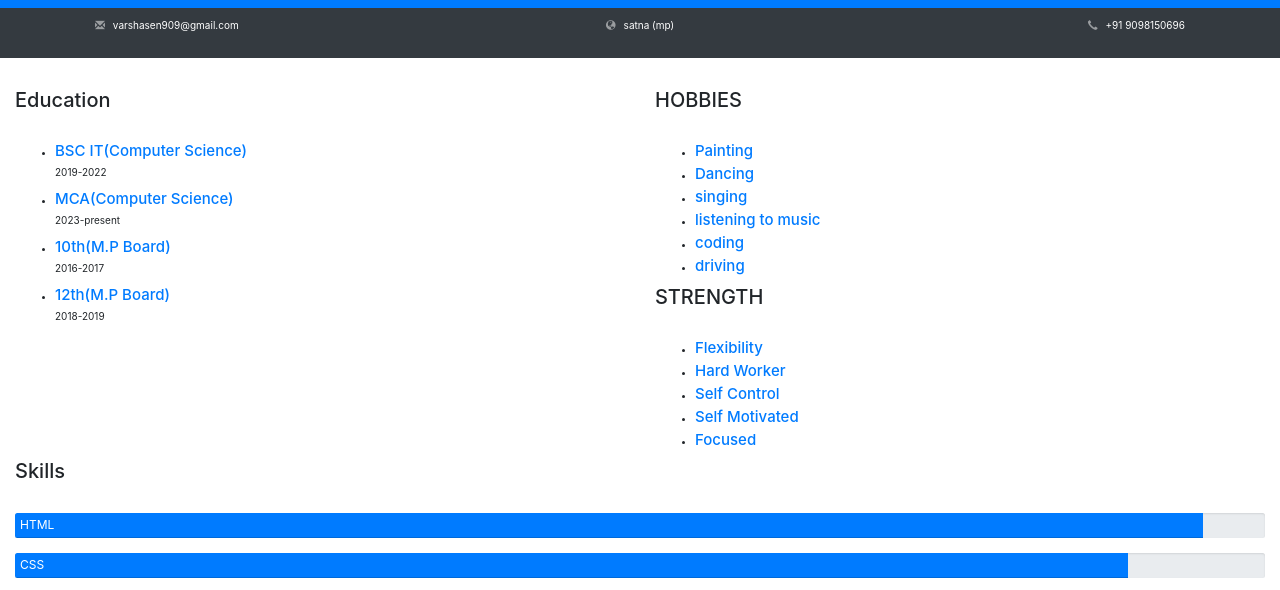
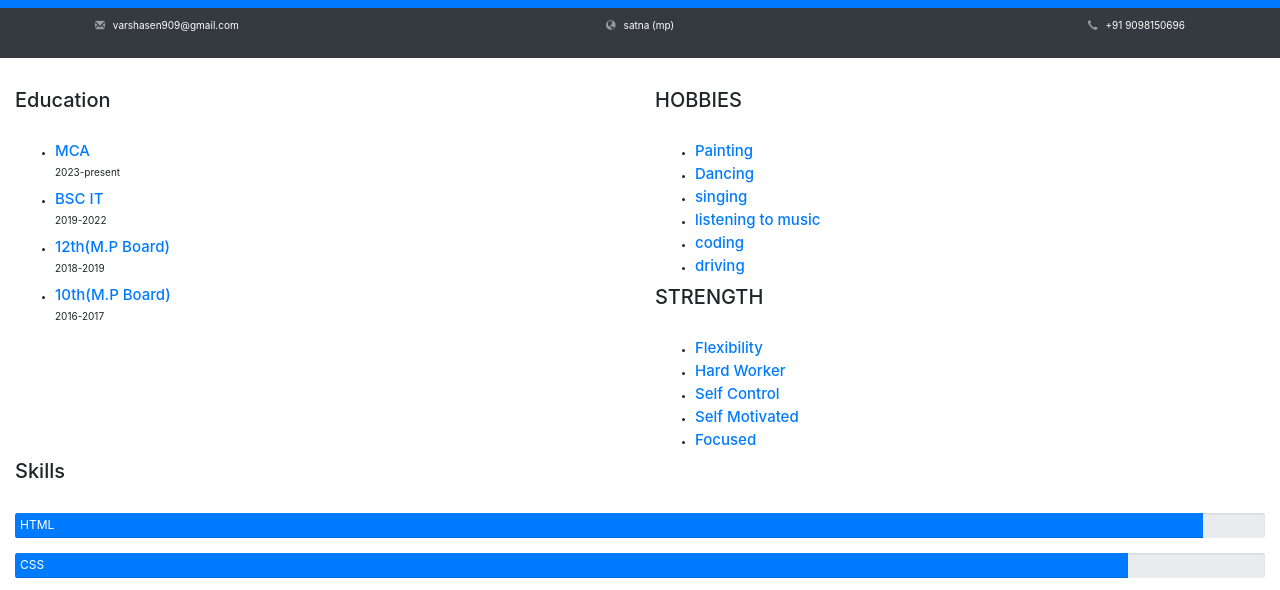
Before and after one commit to varsha08-06-2001/Resume, a plain HTML site: page index.html in a window 1280 px wide. Shown: the part 202-792 px from the top of the page. Drawn offline with nearby package versions, Linux system fonts and the light colour scheme.

Commit message:
Update index.html

```diff
--- a/index.html
+++ b/index.html
@@ -63,20 +63,21 @@
             <h2 class="mb-5">Education</h2>
             <ul>
               <li>
-                <h4 class="text-primary">BSC IT(Computer Science)</h4>
+                <h4 class="text-primary">MCA</h4>
+                <p>2023-present</p>
+
+              </li>
+              <li>
+                <h4 class="text-primary">BSC IT</h4>
                 <p>2019-2022</p>
               </li>
               <li>
-                <h4 class="text-primary">MCA(Computer Science)</h4>
-                <p>2023-present</p>
+                <h4 class="text-primary">12th(M.P Board)</h4>
+                <p>2018-2019</p>
               </li>
               <li>
                 <h4 class="text-primary">10th(M.P Board)</h4>
                 <p>2016-2017</p>
-              </li>
-              <li>
-                <h4 class="text-primary">12th(M.P Board)</h4>
-                <p>2018-2019</p>
               </li>
             </ul>
             </div>
```
